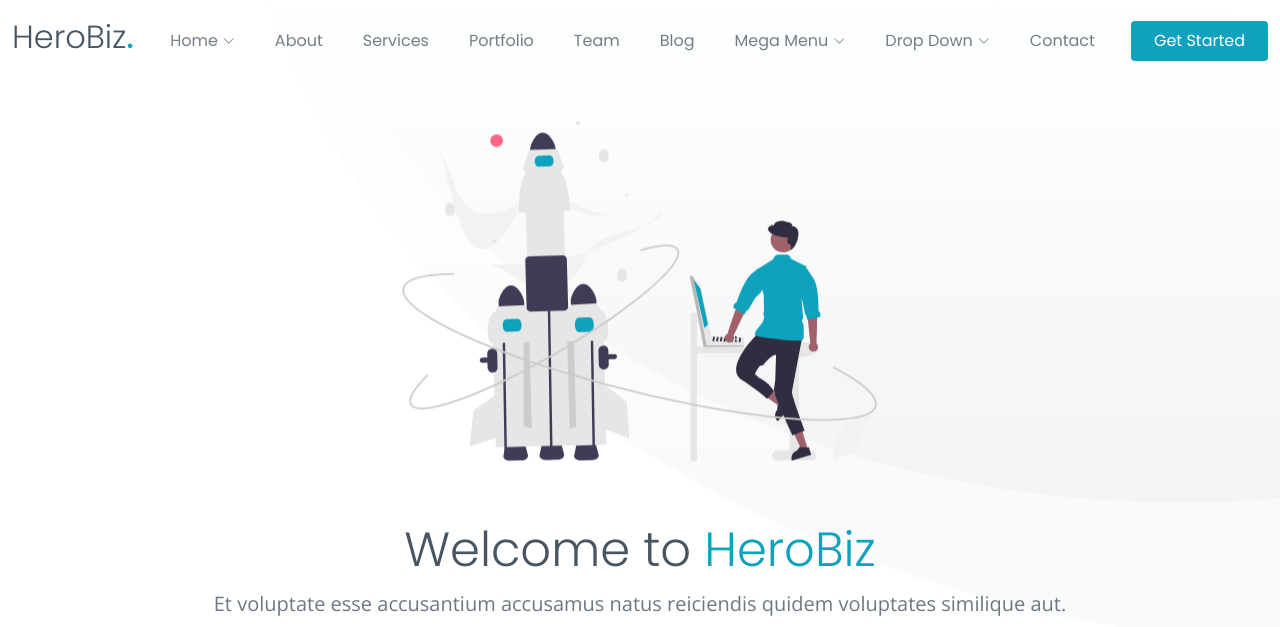
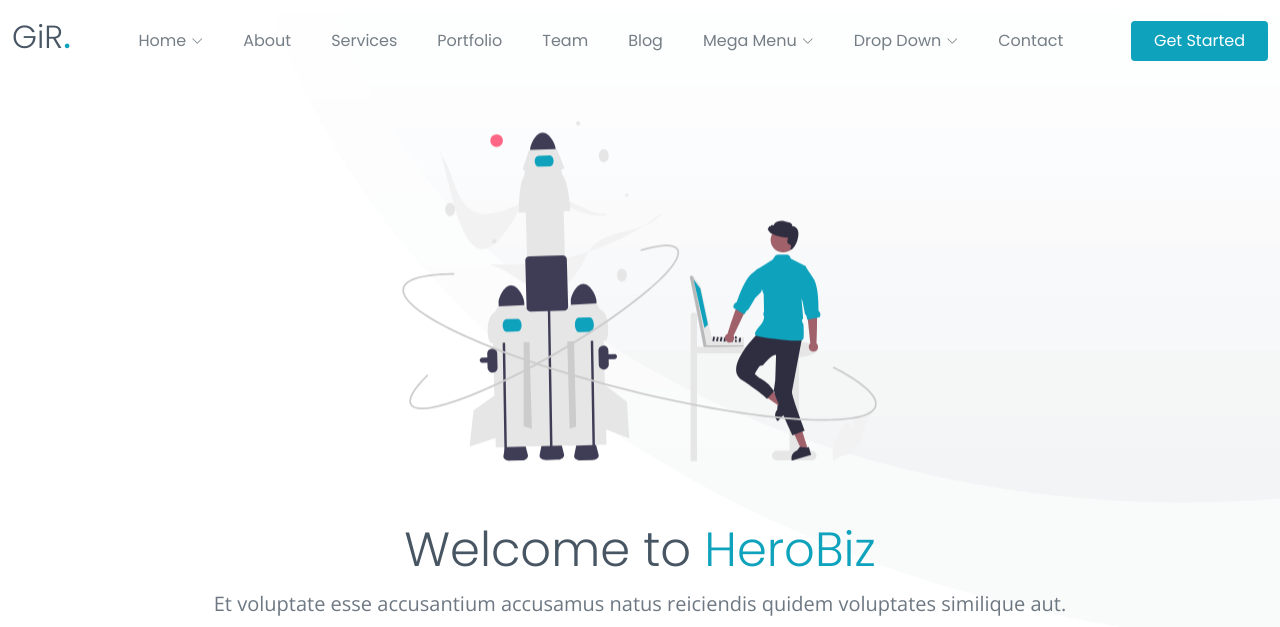
Before and after one commit to GuineansInRobotics/guineansinrobotics.github.io, a plain HTML site: page index.html in a window 1280 px wide. Shown: the top 627 px of the page. Drawn offline with nearby package versions, Linux system fonts and the light colour scheme.

Commit message:
slight change: index.html

```diff
--- a/index.html
+++ b/index.html
@@ -5,7 +5,7 @@
   <meta charset="utf-8">
   <meta content="width=device-width, initial-scale=1.0" name="viewport">
 
-  <title>HeroBiz Bootstrap Template - Home 1</title>
+  <title>GiR - Guineans in Robotics</title>
   <meta content="" name="description">
   <meta content="" name="keywords">
 
@@ -54,7 +54,7 @@
       <a href="index.html" class="logo d-flex align-items-center scrollto me-auto me-lg-0">
         <!-- Uncomment the line below if you also wish to use an image logo -->
         <!-- <img src="assets/img/logo.png" alt=""> -->
-        <h1>HeroBiz<span>.</span></h1>
+        <h1>GiR<span>.</span></h1>
       </a>
 
       <nav id="navbar" class="navbar">
```
